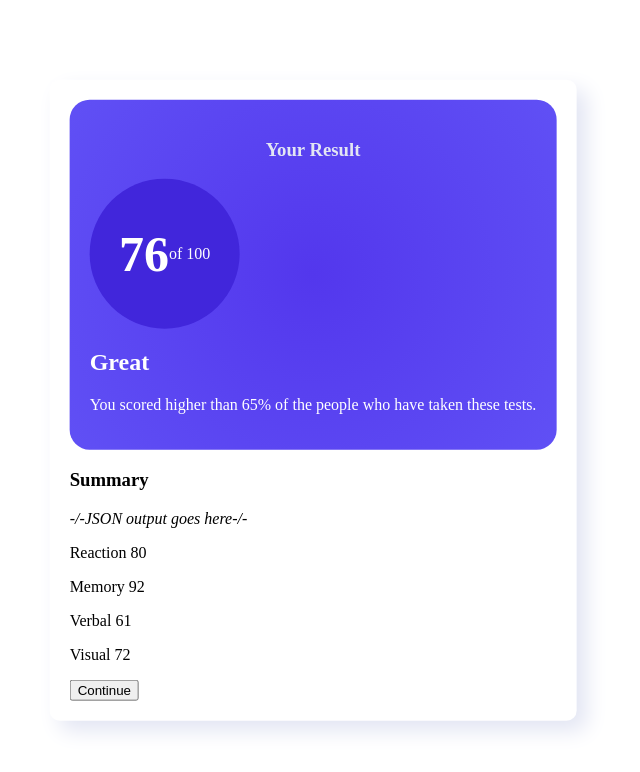
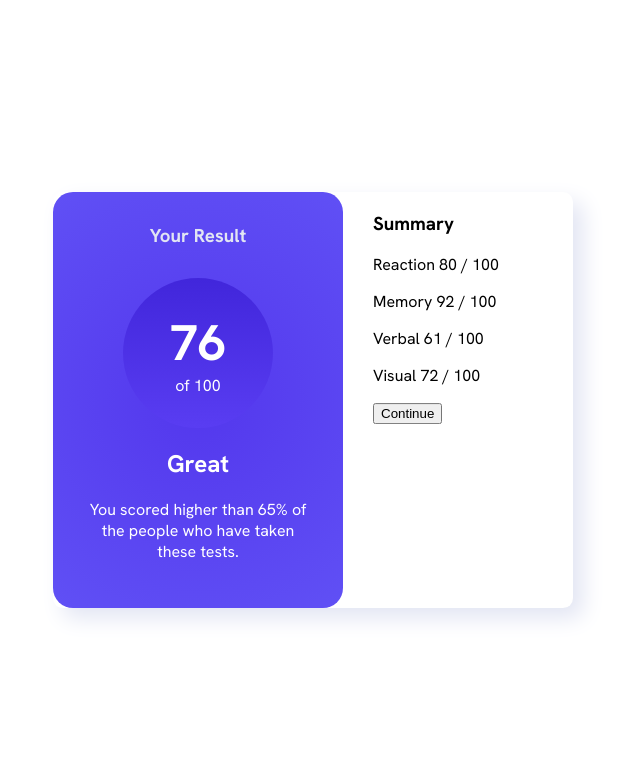
Before and after one commit to MirrorInstinct/results-summary-component-main, a plain HTML site: page index.html in a window 1280 px wide. Shown: the whole page, without its empty margins (327-967 px from the left). Drawn offline with Linux system fonts and the light colour scheme.

Commit message:
added more css

```diff
--- a/index.html
+++ b/index.html
@@ -18,12 +18,13 @@
 
     <div class = "summary">
       <h3>Summary</h3>
-      <em>-/-JSON output goes here-/-</em>
+      <div class="summary-results">
+        <p id="reaction"></p>
+        <p id="memory"></p>
+        <p id="verbal"></p>
+        <p id="visual"></p>
+      </div>
 
-      <p id="reaction"></p>
-      <p id="memory"></p>
-      <p id="verbal"></p>
-      <p id="visual"></p>
       <button type="submit">Continue</button>
     </div>
   </div>
@@ -54,10 +55,10 @@
     ]`
     let obj = JSON.parse(summary);
 
-    document.getElementById("reaction").innerHTML = obj[0]["category"] + " " + obj[0]["score"];
-    document.getElementById("memory").innerHTML = obj[1]["category"] + " " + obj[1]["score"];
-    document.getElementById("verbal").innerHTML = obj[2]["category"] + " " + obj[2]["score"];
-    document.getElementById("visual").innerHTML = obj[3]["category"] + " " + obj[3]["score"];
+    document.getElementById("reaction").innerHTML = obj[0]["category"] + " " + obj[0]["score"] + " / 100";
+    document.getElementById("memory").innerHTML = obj[1]["category"] + " " + obj[1]["score"] + " / 100";
+    document.getElementById("verbal").innerHTML = obj[2]["category"] + " " + obj[2]["score"] + " / 100";
+    document.getElementById("visual").innerHTML = obj[3]["category"] + " " + obj[3]["score"] + " / 100";
   </script>
 
 
--- a/style.css
+++ b/style.css
@@ -1,3 +1,13 @@
+@font-face {
+    font-family: HankenGrotesk-Medium;
+    src: url(assets/fonts/static/HankenGrotesk-Medium.ttf) format("truetype");
+}
+
+@font-face {
+    font-family: HankenGrotesk-VariableFont;
+    src: url(assets/fonts/HankenGrotesk-VariableFont_wght.ttf) format("truetype");
+}
+
 .container {
     position: absolute; /* or fixed */
     top: 50%;
@@ -5,10 +15,11 @@
     transform: translate(-50%, -50%);
     background-color: white;
     border-radius: 10px;
-    padding: 20px;
     max-width: 600px;
     min-height: 300px;
     box-shadow: 10px 10px 2cap #e2e5f3;
+    display: flex;
+    font-family: HankenGrotesk-VariableFont;
 }
 
 .result {
@@ -17,23 +28,36 @@
     color: white;
     border-radius: 20px;
     padding: 20px;
+    width: 230px;
+    margin-right: 30px;
+    text-align: center;
+    padding: 30px;
 }
 
 .result h3 {
     color: #e2e5f3;
     text-align: center;
+    margin-top: 1px;
+    margin-bottom: 30px;
 }
 
 .result-count {
-    background-color: #4126db; /*placeholder*/
+    display: flex;
+    flex-direction: column;
+    background-image: linear-gradient(#4126db, #593df2);
     display: flex;
     justify-content: center;
     align-items: center;
     width: 150px;
     height: 150px;
     border-radius: 50%;
+    margin: auto;
 }
 
 .result strong {
     font-size: 50px;
 }
+
+.summary {
+    width: 200px;
+}
```
